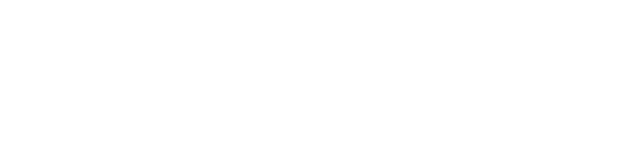
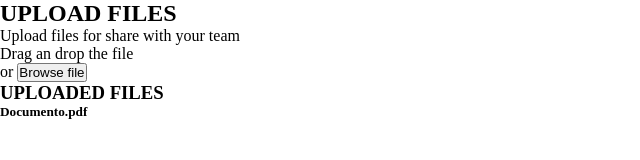
Before and after one commit to nataliPerezG/html_css, a plain HTML site: page components/layouts/upload/upload.html in a window 1280 px wide. Shown: the whole page, without its empty margins (0-640 px from the left). Drawn offline with Linux system fonts and the light colour scheme.

Commit message:
initial structure of upload completed

```diff
--- a/components/layouts/upload/upload.html
+++ b/components/layouts/upload/upload.html
@@ -9,6 +9,33 @@
 </head>
 
 <body>
+  <main>
+    <h2>UPLOAD FILES</h2>
+
+    <p>Upload files for share with your team</p>
+
+    <div class="drag">
+      <div class="logo"></div>
+      <p>Drag an drop the file</p>
+      <span>or</span>
+      <button>Browse file</button>
+    </div>
+
+    <h3>UPLOADED FILES</h3>
+
+    <div class="files">
+
+      <div class="file">
+        <div class="iconDoc"></div>
+        <div class="infoDoc">
+          <h5>Documento.pdf</h5>
+          <div class="progress"></div>
+        </div>
+        <div class="iconClose"></div>
+      </div>
+
+    </div>
+  </main>
 
 </body>
 
```
